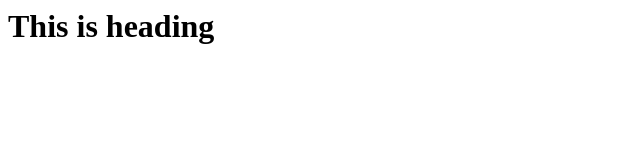
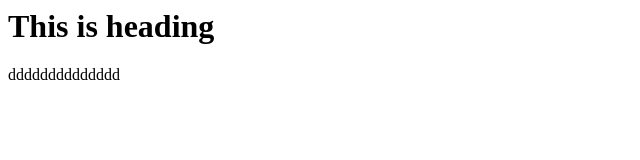
Before and after one commit to RohitDhonde123/test, a plain HTML site: page index.html in a window 1280 px wide. Shown: the whole page, without its empty margins (0-640 px from the left). Drawn offline with Linux system fonts and the light colour scheme.

Commit message:
add index file

```diff
--- a/index.html
+++ b/index.html
@@ -3,5 +3,6 @@
   <h1>This is heading</h1>
   </head>
   <body>
+   <p>dddddddddddddd</p>
   </body>
 </html>
```
